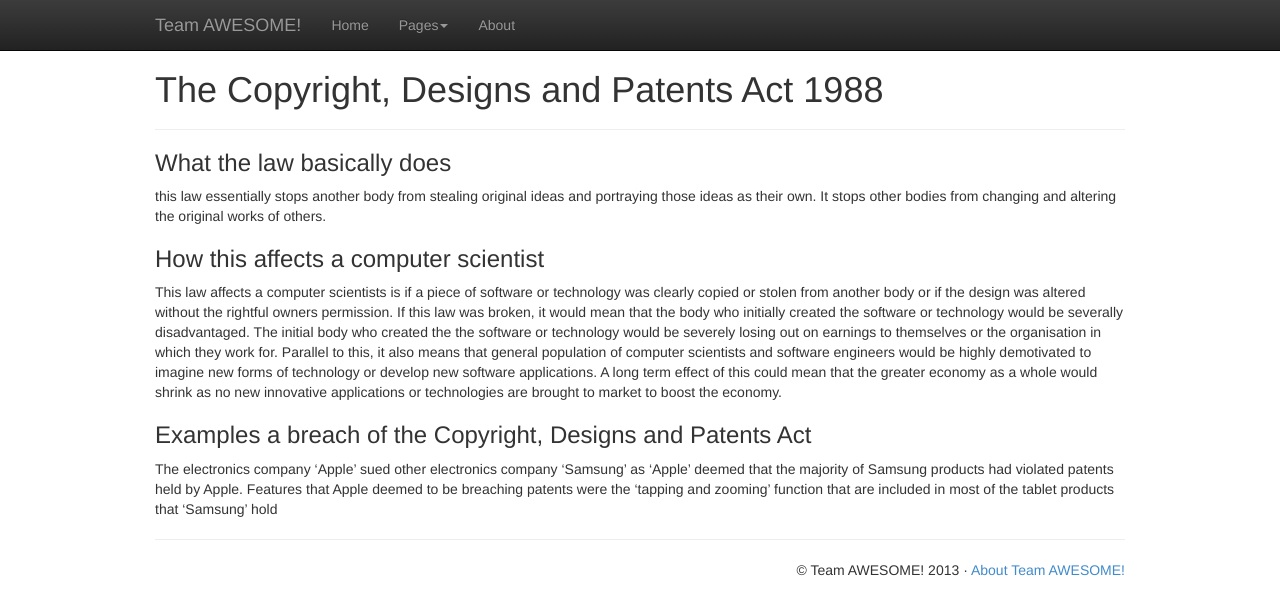
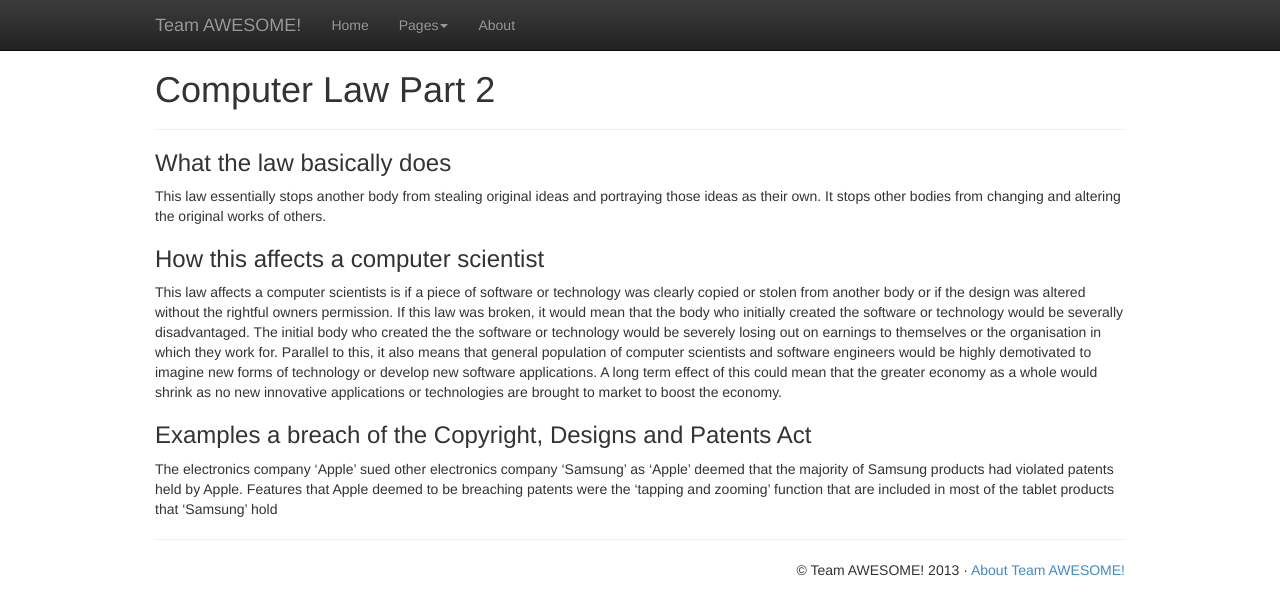
Before and after one commit to adamus1red/tripping-octo-adventure, a Jekyll site: the page built from _posts/2013-12-02-computer-law-2.md, in a window 1280 px wide. Shown: the top 615 px of the page. Built offline with Jekyll 4.4.1, drawn with Linux system fonts in a browser that asks for light colours; Markdown is read by kramdown in place of the engine named in the settings.

Commit message:
Update 2013-12-02-computer-law-2.md

```diff
--- a/_posts/2013-12-02-computer-law-2.md
+++ b/_posts/2013-12-02-computer-law-2.md
@@ -1,11 +1,12 @@
 ---
 layout: page
-title: The Copyright, Designs and Patents Act 1988
+title: Computer Law Part 2
+excerpt: This law essentially stops another body from stealing . . .
 ---
 
 ###What the law basically does
 
-this law essentially stops another body from stealing original ideas and portraying those ideas as their own.
+This law essentially stops another body from stealing original ideas and portraying those ideas as their own.
 It stops other bodies from changing and altering the original works of others.
 
 ### How this affects a computer scientist
```
